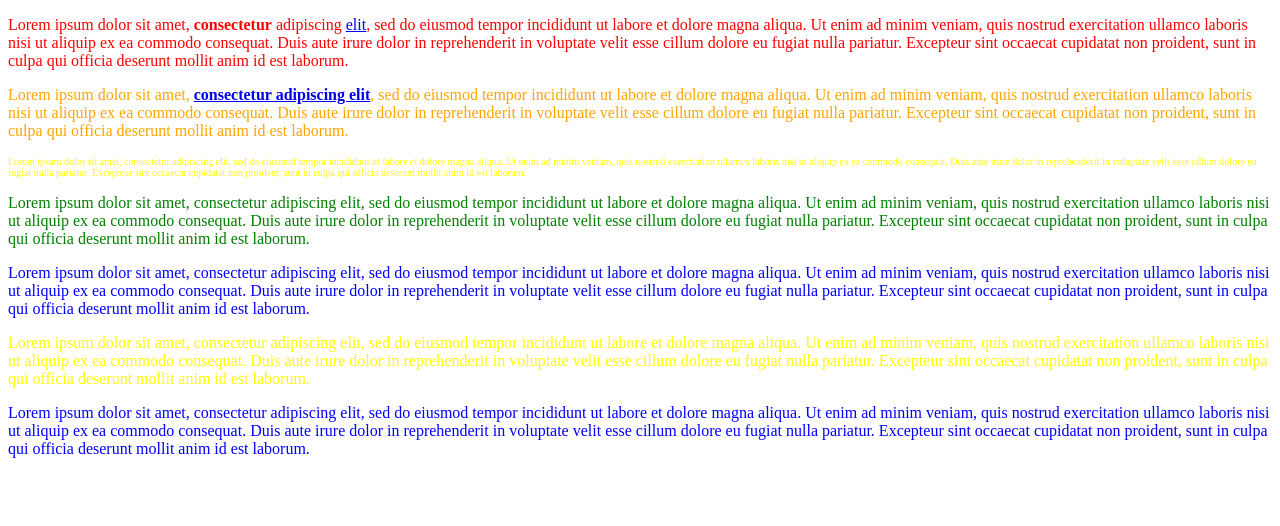
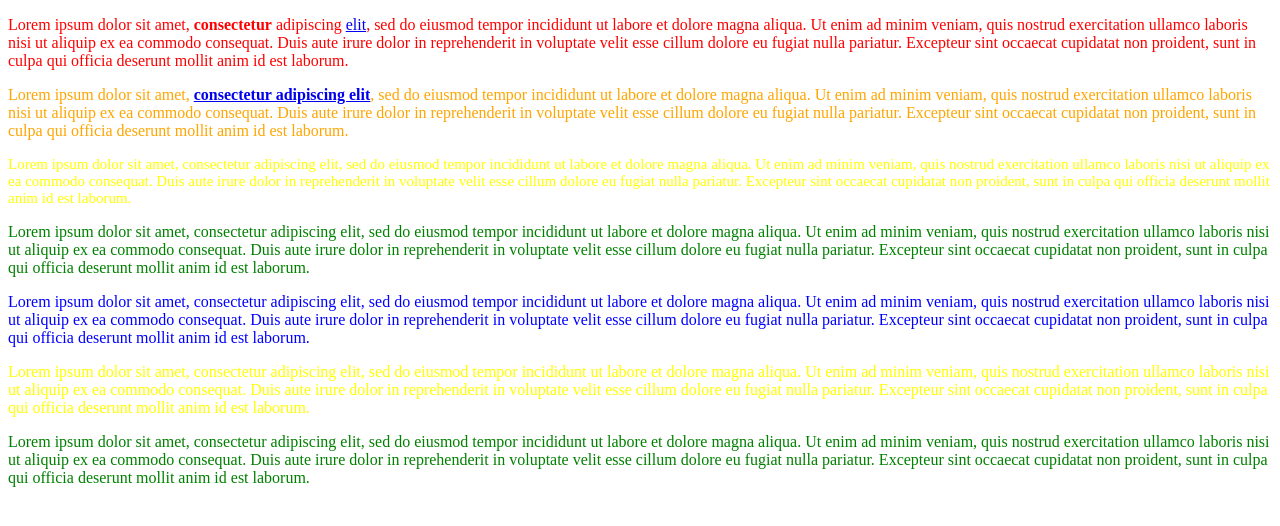
Before and after one commit to Mazakova/html-test, a plain HTML site: page new html.html in a window 1280 px wide. Drawn offline with Linux system fonts and the light colour scheme.

Commit message:
изменение-в-3-веткеэ

```diff
--- a/new html.html
+++ b/new html.html
@@ -11,7 +11,7 @@
 		}
 		#three {
 			color: yellow;
-			font-size: 10px;
+			font-size: 15px;
 		}
 		#four {
 			color: green;
@@ -23,7 +23,7 @@
 			color: yellow;
 		}
 		#sev {
-			color: blue;
+			color: green;
 		}
 
 
```
Also changed, not shown: index.html (+2 -2 lines).
